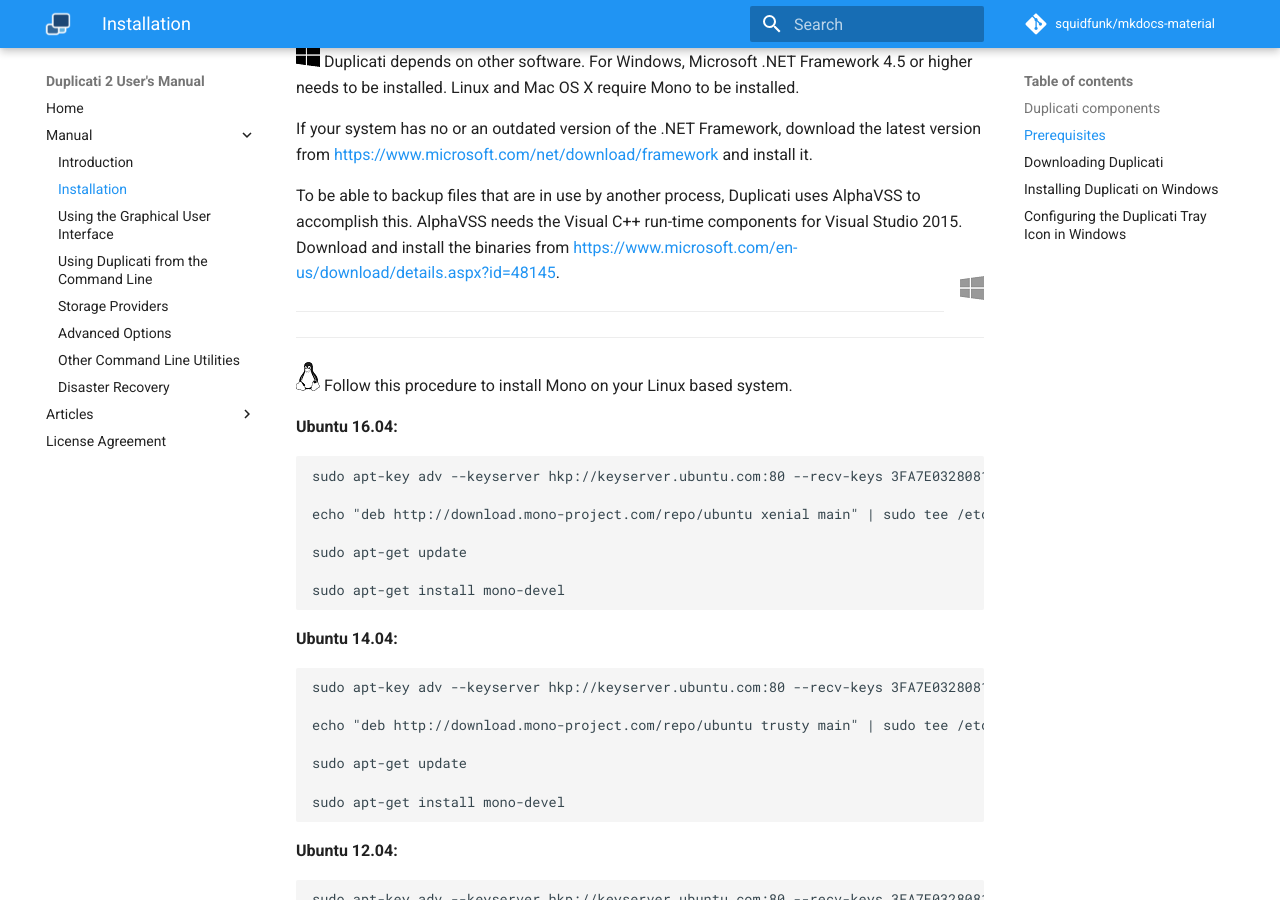
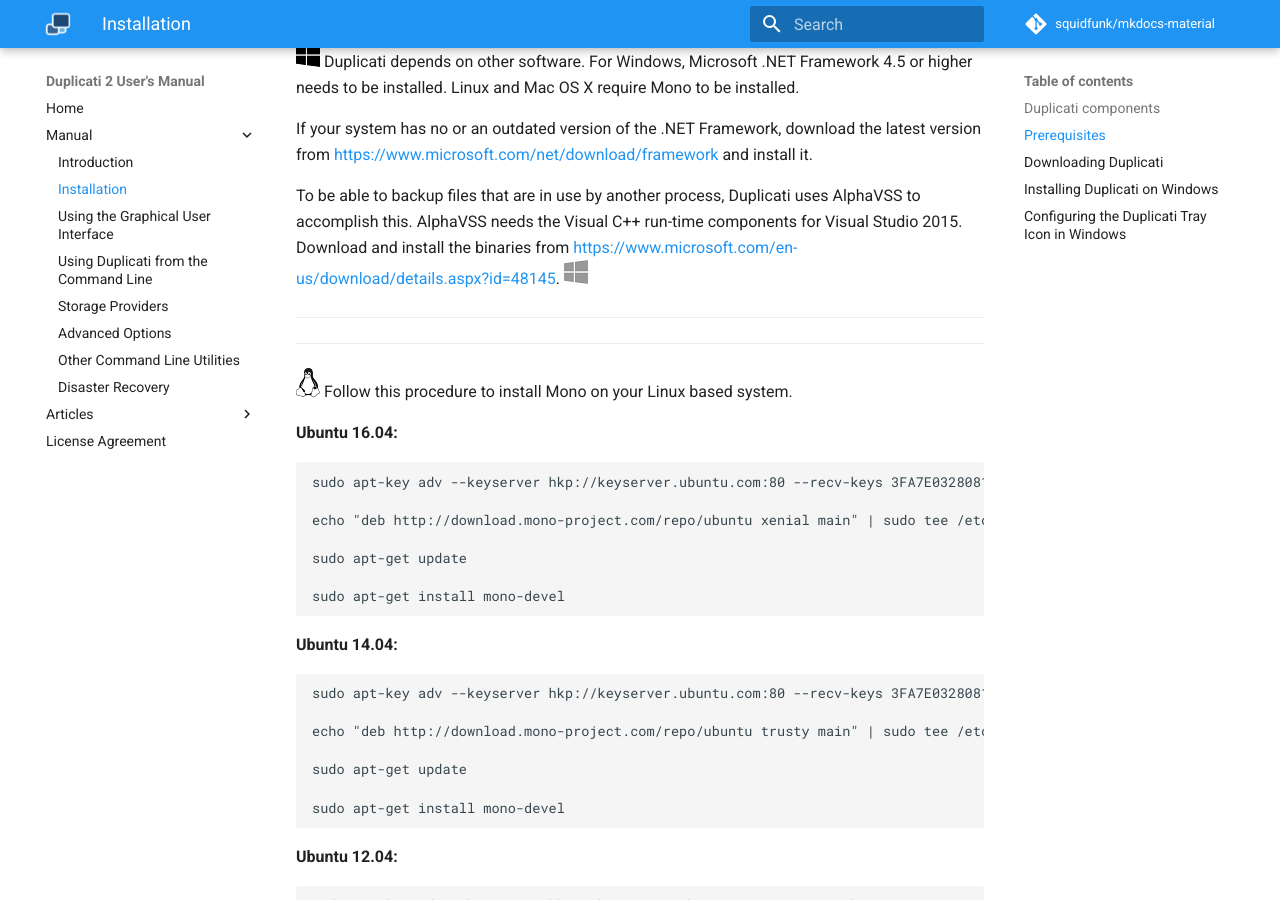
Before and after one commit to kees-z/DuplicatiDocs, an MkDocs documentation site: the page built from docs/02-installation.md, in a window 1280 px wide and 900 px high, scrolled down 1858 px. Built offline with MkDocs 1.6.1 and Material for MkDocs 9.7.7, drawn with Linux system fonts in a browser that asks for light colours; comment, search, counter and statistics services are not loaded; old or Windows-style settings are respelled for this version of MkDocs.

Commit message:
Fixed icons

```diff
--- a/docs/02-installation.md
+++ b/docs/02-installation.md
@@ -36,8 +36,7 @@ Registering Duplicati as a service could also be a solution if you want to make
 
 If your system has no or an outdated version of the .NET Framework, download the latest version from [https://www.microsoft.com/net/download/framework](https://www.microsoft.com/net/download/framework) and install it.
 
-To be able to backup files that are in use by another process, Duplicati uses AlphaVSS to accomplish this. AlphaVSS needs the Visual C++ run-time components for Visual Studio 2015. Download and install the binaries from [https://www.microsoft.com/en-us/download/details.aspx?id=48145](https://www.microsoft.com/en-us/download/details.aspx?id=48145).
-<img align="right" src="/icon_windows_end.png"></img></br>
+To be able to backup files that are in use by another process, Duplicati uses AlphaVSS to accomplish this. AlphaVSS needs the Visual C++ run-time components for Visual Studio 2015. Download and install the binaries from [https://www.microsoft.com/en-us/download/details.aspx?id=48145](https://www.microsoft.com/en-us/download/details.aspx?id=48145). ![](icon_windows_end.png)
 
 *****
 
```
